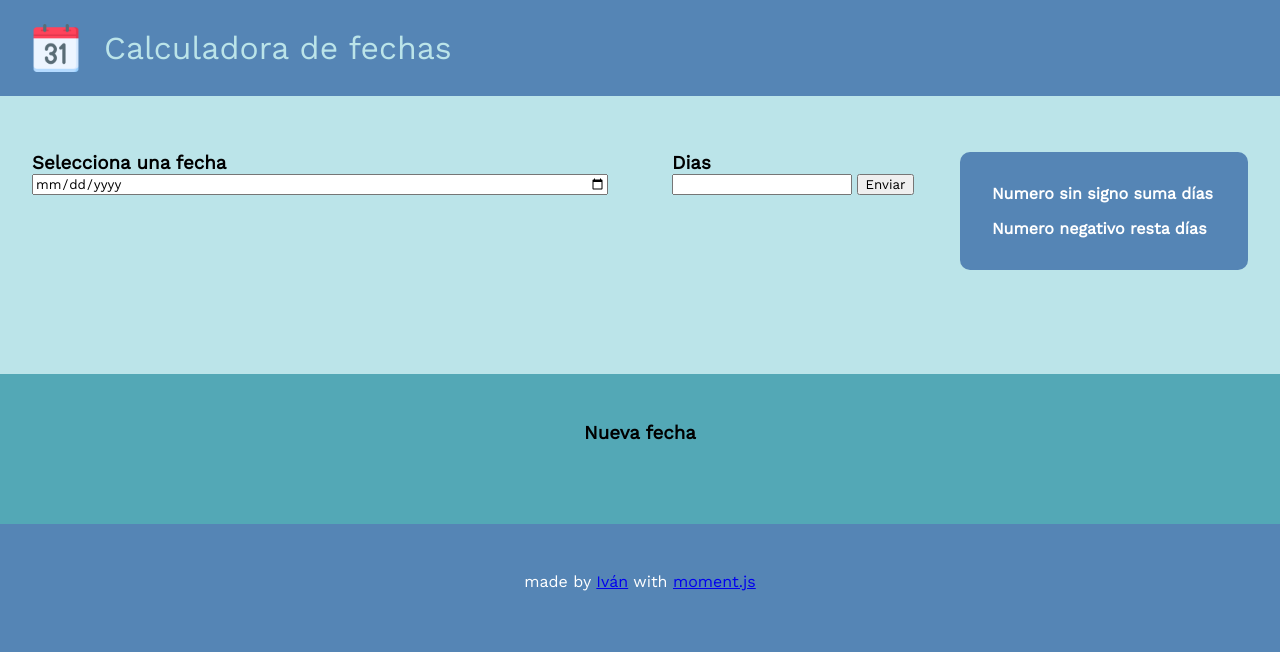
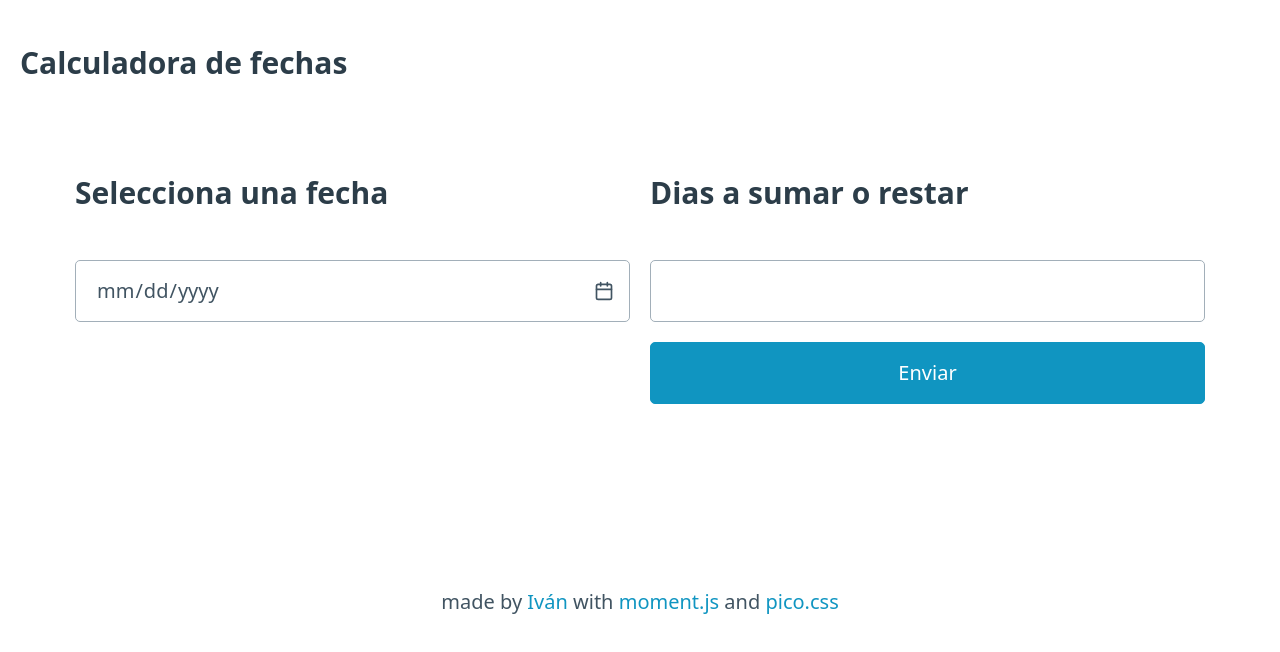
Before and after one commit to IvanRT18/fechasCalculadora-JS, a plain HTML site: page index.html in a window 1280 px wide. Drawn offline with nearby package versions, Linux system fonts and the light colour scheme.

Commit message:
pico css añadido

```diff
--- a/index.html
+++ b/index.html
@@ -7,53 +7,50 @@
     <title>Calculadora de fechas</title>
     <!-- <link href="https://cdn.jsdelivr.net/npm/bootstrap@5.3.0/dist/css/bootstrap.min.css" rel="stylesheet"
         integrity="sha384-9ndCyUaIbzAi2FUVXJi0CjmCapSmO7SnpJef0486qhLnuZ2cdeRhO02iuK6FUUVM" crossorigin="anonymous"> -->
-    <link rel="stylesheet" href="css/style.css">
+    <!-- <link rel="stylesheet" href="css/style.css"> -->
+    <link rel="stylesheet" href="https://cdn.jsdelivr.net/npm/@picocss/pico@1/css/pico.min.css">
 </head>
 
 <body>
     <!-- Header -->
-    <header>
-        <div class="container-header">
-            <img src="img/calendar.png" alt="logo" class="logo-img">
-            <p class="title-header">Calculadora de fechas</p>
-        </div>
+    <header style="padding: 2rem 1rem;">
+        <h3>Calculadora de fechas</h3>
     </header>
 
     <!-- Main -->
-    <main class="container-main">
-        <div class="sumaDias">
-            <div class="fechasContainer">
-                <div class="container-6">
+    <main style="padding: 0">
+        <div class="container">
+            <div class="grid">
+                <div class="container">
                     <h3>Selecciona una fecha</h3>
                     <input type="date" name="" id="fechaSeleccionada" required>
                 </div>
-                <div class="containerDias">
-                    <div class="formContainer">
-                        <form action="" id="formDias">
-                            <h3>Dias</h3>
-                            <input type="number" id="dias" required>
-                            <button type="submit">Enviar</button>
-                        </form>
-                    </div>
-                    <div class="indicacionesContainer">
-                        <h4>Numero sin signo suma días</h4>
-                        <h4>Numero negativo resta días</h4>
-                    </div>
+                <form action="" id="formDias">
+                    <h3>Dias a sumar o restar</h3>
+                    <input type="number" id="dias" required>
+                    <button type="submit">Enviar</button>
+                </form>
+            </div>
 
-                </div>
-            </div>
+
         </div>
-        <div class="container-result">
-            <div class="container-12">
-                <h3>Nueva fecha</h3>
-                <p class="newFecha"></p>
+
+        <div class="container">
+            <div class="container">
+                <!-- <h3>Nueva fecha</h3> -->
+                <span>
+                    <h2 class="newFechaEscrita"></h2>
+                    <h2 class="newFecha"></h2>
+                </span>
             </div>
         </div>
 
     </main>
 
-    <footer>
-        <p>made by <a href="https://github.com/IvanRT18">Iván</a> with <a href="https://momentjs.com/">moment.js</a></p>
+    <footer class="container" style="text-align: center;">
+        <p>made by <a href="https://github.com/IvanRT18">Iván</a> with <a href="https://momentjs.com/">moment.js</a> and
+            <a href="https://picocss.com/">pico.css</a>
+        </p>
     </footer>
 
     <!-- <script src="https://cdn.jsdelivr.net/npm/bootstrap@5.3.0/dist/js/bootstrap.bundle.min.js"
--- a/js/app.js
+++ b/js/app.js
@@ -2,13 +2,18 @@ const fechaSeleccionada = document.querySelector("#fechaSeleccionada");
 const formDias = document.querySelector("#formDias");
 const dias = document.querySelector("#dias");
 const newFecha = document.querySelector(".newFecha");
+const newFechaEscrita = document.querySelector(".newFechaEscrita");
 
 formDias.addEventListener("submit", (e) => {
   e.preventDefault();
   if (fechaSeleccionada.value.length > 0) {
     const nuevaFecha = moment(fechaSeleccionada.value).add(dias.value, "d");
-    console.log(nuevaFecha._i);
+    // console.log(nuevaFecha._i);
     newFecha.textContent = nuevaFecha.format("DD-MM-YYYY");
+
+    const fechaEscrita = moment(nuevaFecha._i).format("dddd, MMMM Do YYYY");
+    // console.log(fechaEscrita);
+    newFechaEscrita.textContent = fechaEscrita;
   } else {
     console.log("No se ha seleccionado una fecha");
     alert("No se ha seleccionado una fecha");
```
